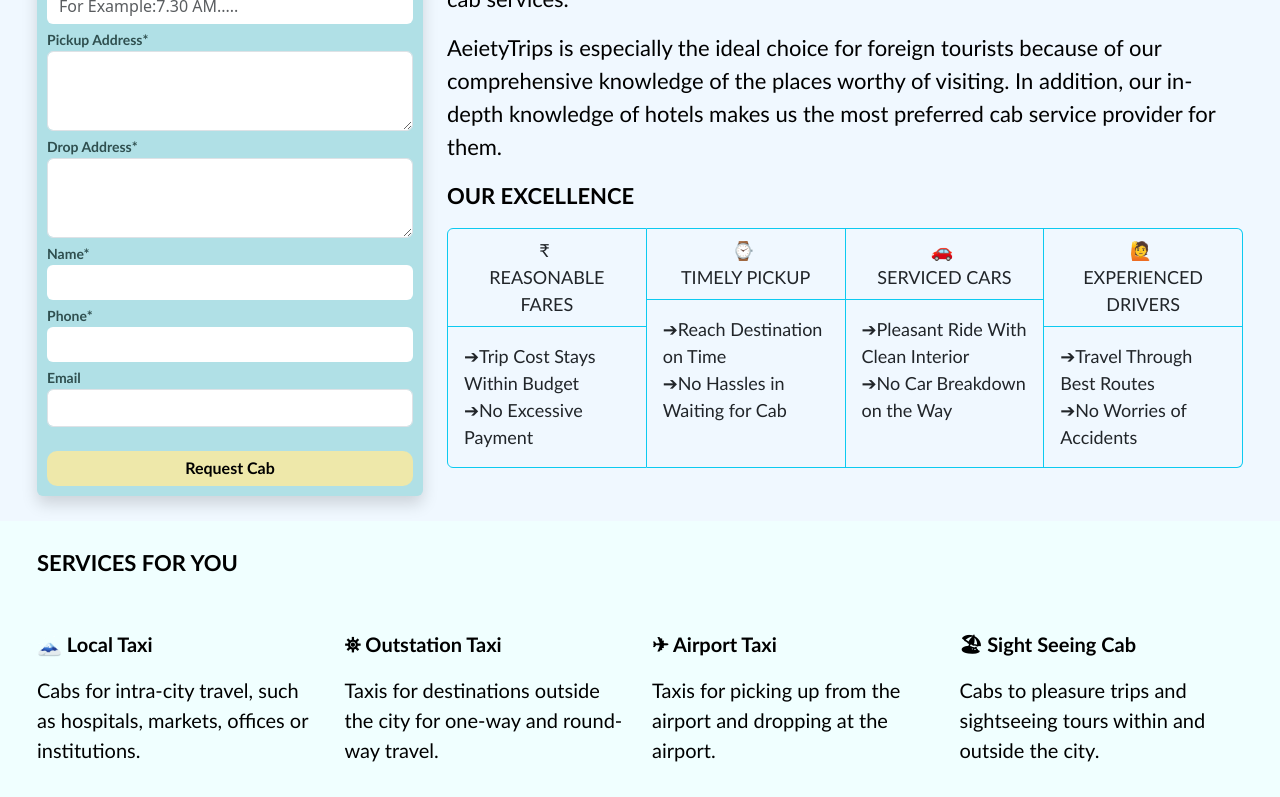
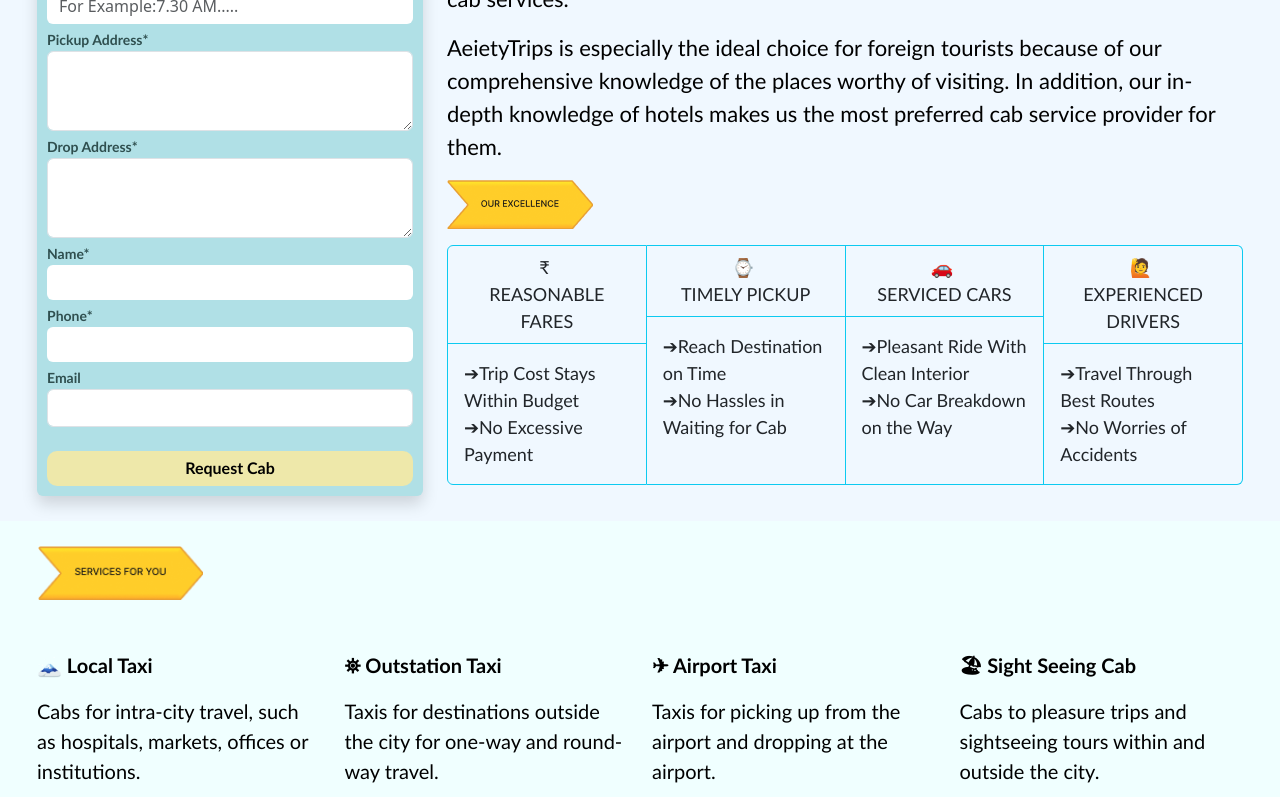
Before and after one commit to InduBhusanNath/Trips, a React (Create React App) app in the folder react-app/: page / in a window 1280 px wide. Shown: the part 687-1484 px from the top of the page. Built offline with nearby package versions, Linux system fonts and the light colour scheme.

Commit message:
Pushed Sunday

```diff
--- a/react-app/src/frontend/home_page.jsx
+++ b/react-app/src/frontend/home_page.jsx
@@ -64,7 +64,7 @@
 
                                </section>
                                <section>
-                                    <p className="font font22 fw-bold">OUR EXCELLENCE</p>
+                                    <p><img src="./GeneralImages/OurExcellence.png" alt="cab service" className="img-fluid"/></p>
                                <div className="card-group font font18">
                                               <div className="card bg-transparent border-info">
                                                         <div className="card-header bg-transparent border-info text-center">&#8377;&nbsp;<br/>REASONABLE FARES</div>
@@ -106,7 +106,7 @@
                 </div>
                 <div className="row background-azure padding25">
                      <div className="col-sm-12">
-                         <span className="font font22 fw-bold">SERVICES FOR YOU</span>
+                         <span><img src="./GeneralImages/Services4u.png" alt="book taxi" className="img-fluid"/></span>
                      </div>
                 </div>
                 <div className="row background-azure padding25">
```
Also changed, not shown: react-app/public/GeneralImages/OurExcellence.png (added), react-app/public/GeneralImages/Services4u.png (added).
